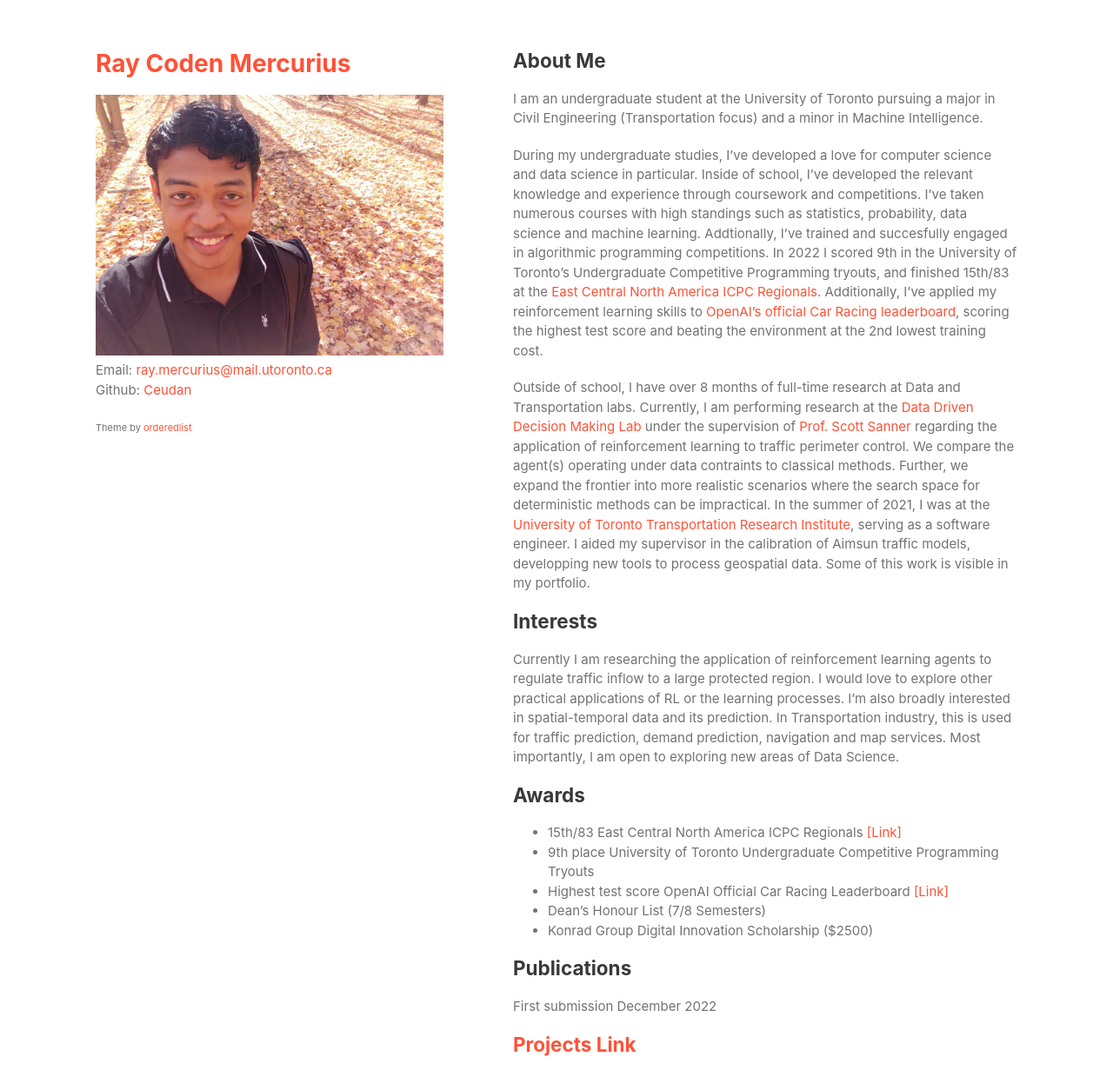
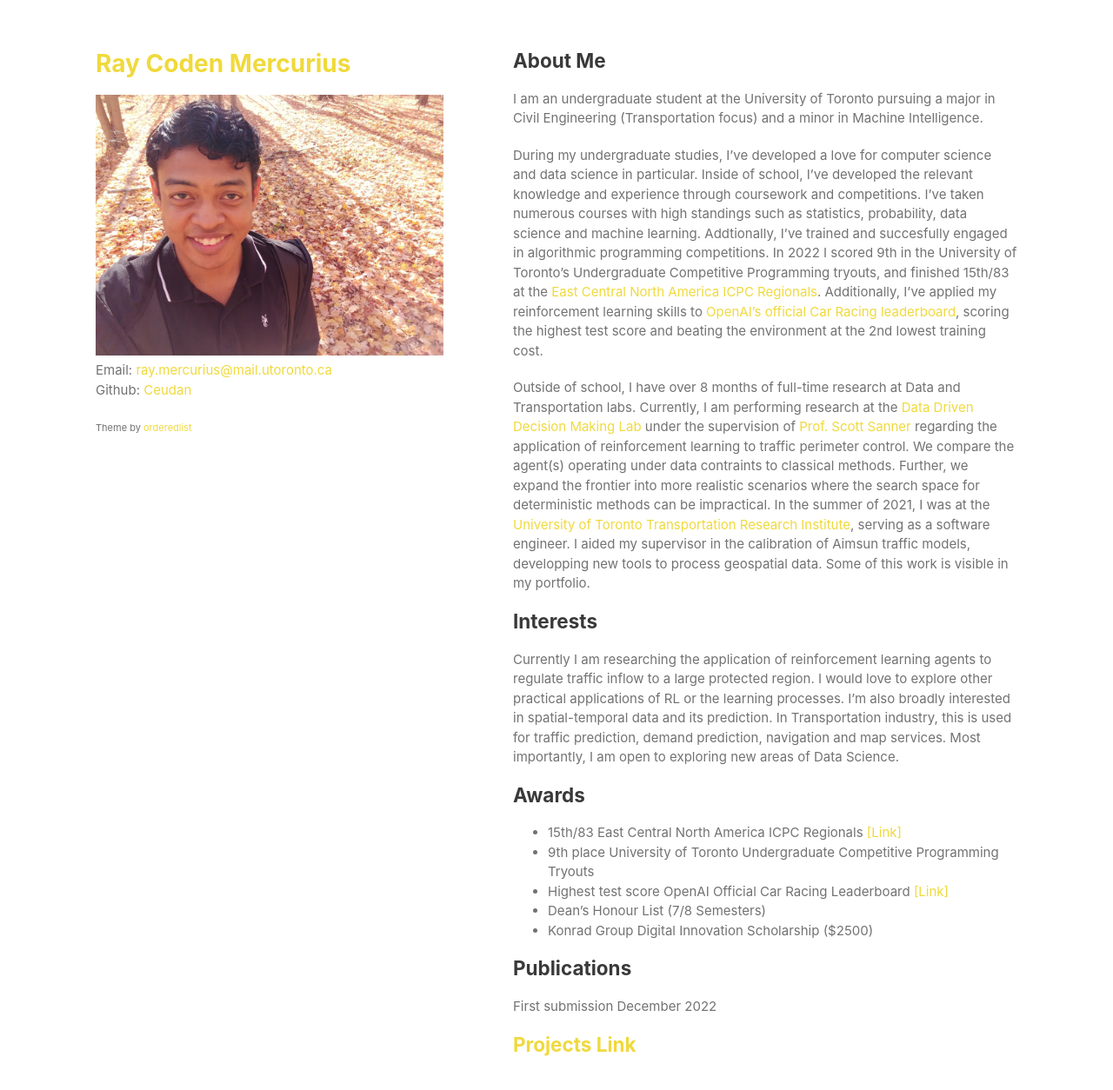
Before and after one commit to Ceudan/Ceudan_Reads.github.io, a Jekyll site: the page built from index.md, in a window 1280 px wide and 1369 px high. Shown: the top 1254 px of the window at 87% size. Built offline with Jekyll 4.4.1, drawn with Linux system fonts in a browser that asks for light colours.

Commit message:
Update jekyll-theme-minimal.scss

```diff
--- a/_sass/jekyll-theme-minimal.scss
+++ b/_sass/jekyll-theme-minimal.scss
@@ -37,7 +37,7 @@ h3, h4, h5, h6 {
 
 a {
   // color:#267CB9;
-  color:#FE5237;
+  color:#F0D93C;
   text-decoration:none;
 }
 
```
